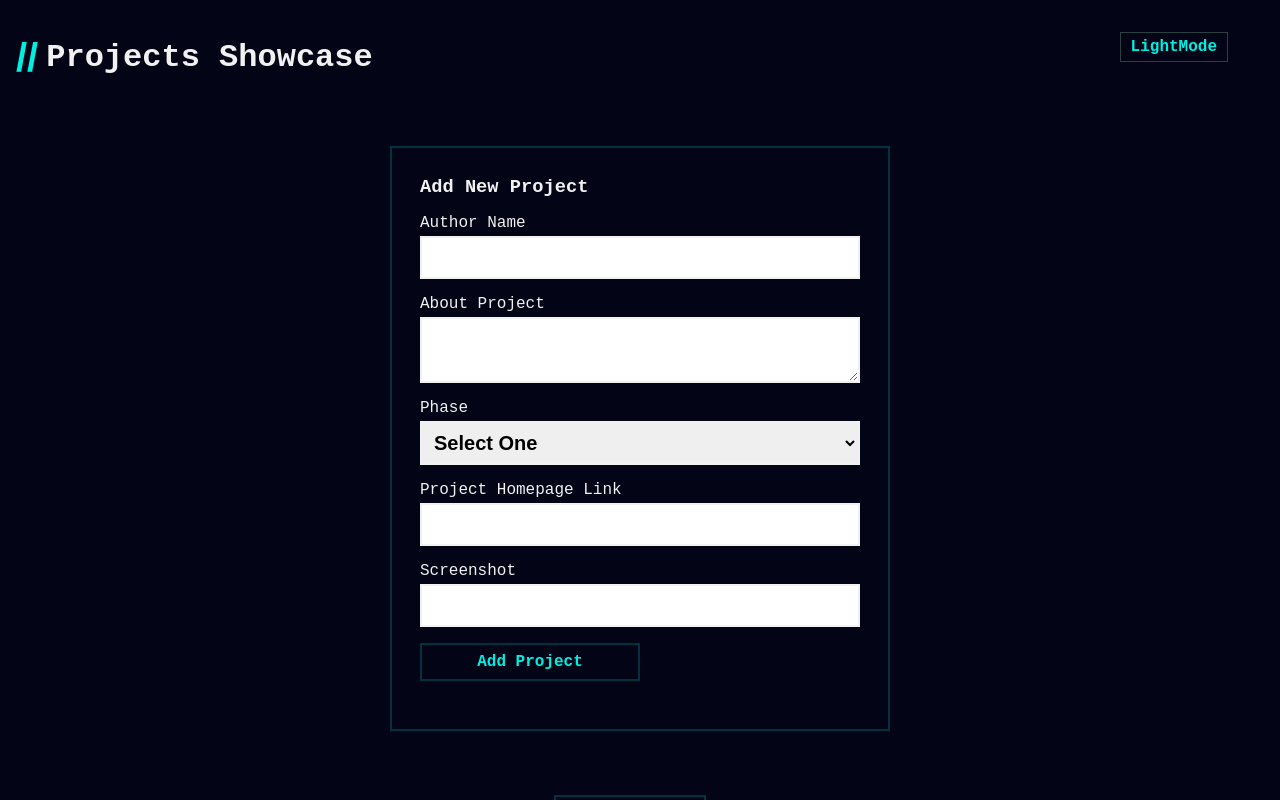
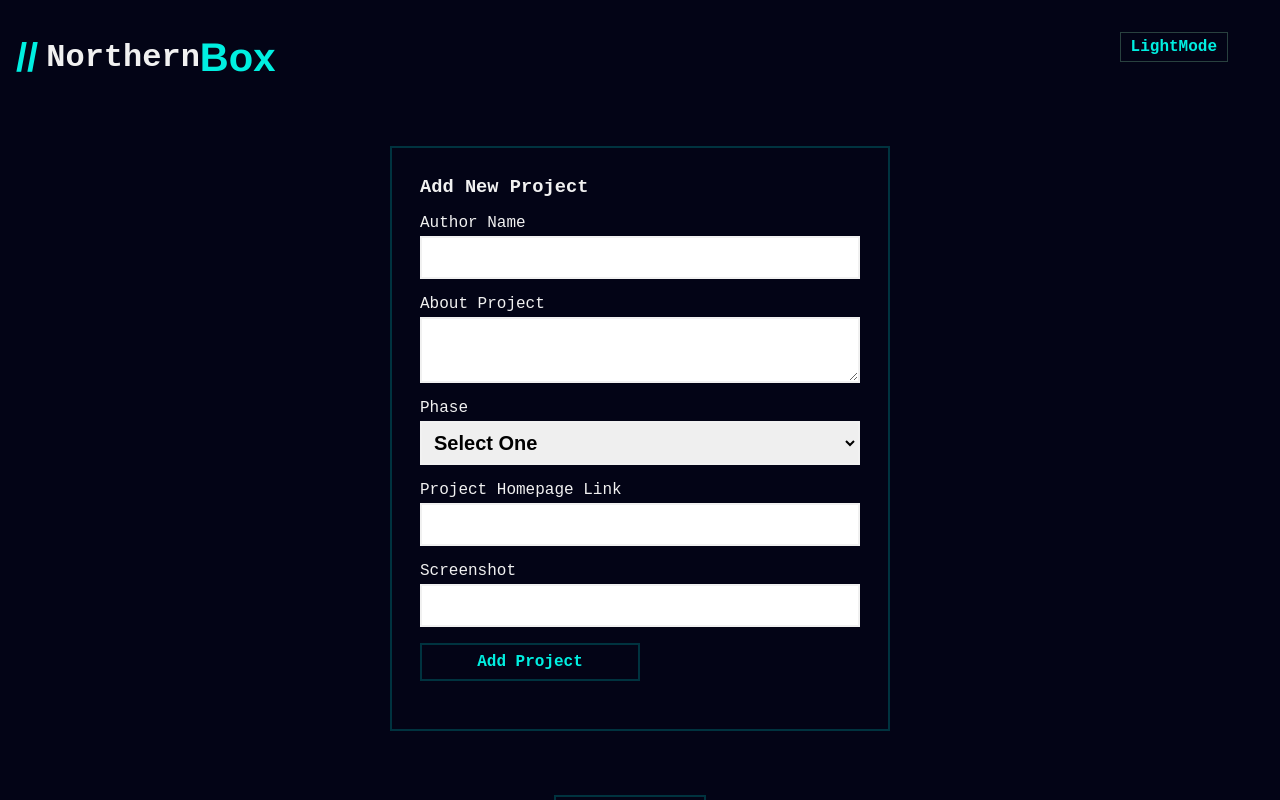
Before and after one commit to malise5/project_manager, a React (Create React App) app: page / in a window 1280 px wide. Shown: the top 800 px of the page. Built offline with nearby package versions, Linux system fonts and the light colour scheme.

Commit message:
added new logo

```diff
--- a/src/Header.js
+++ b/src/Header.js
@@ -7,7 +7,7 @@ export default function Header({ changeTheme, theme }) {
     <div className="header">
       <h1>
         <span className="logo">{"//"}</span>
-        Projects Showcase
+        Northern <span className="logo">Box</span>
       </h1>
       <nav>
         <button onClick={toggle}>{theme ? "LightMode" : "DarkMode"}</button>
```
